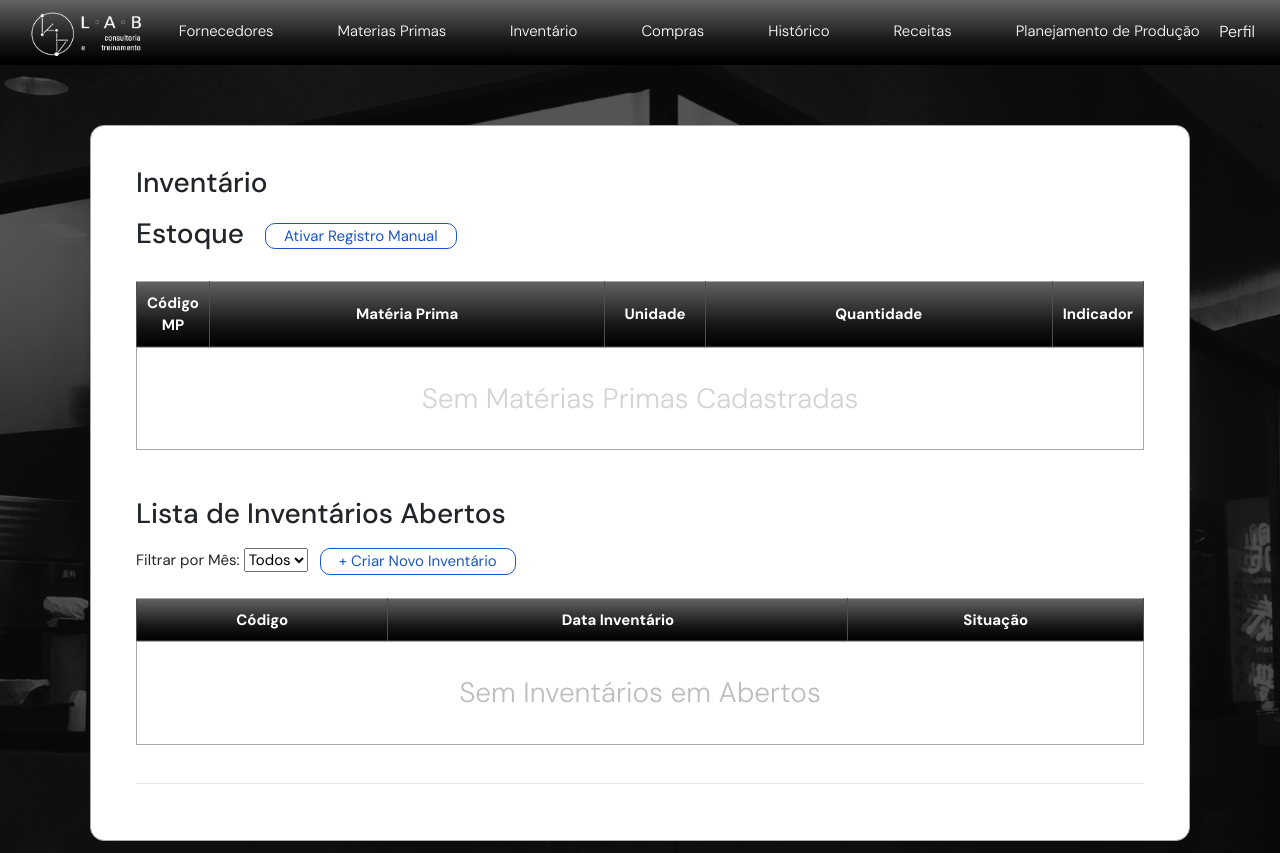
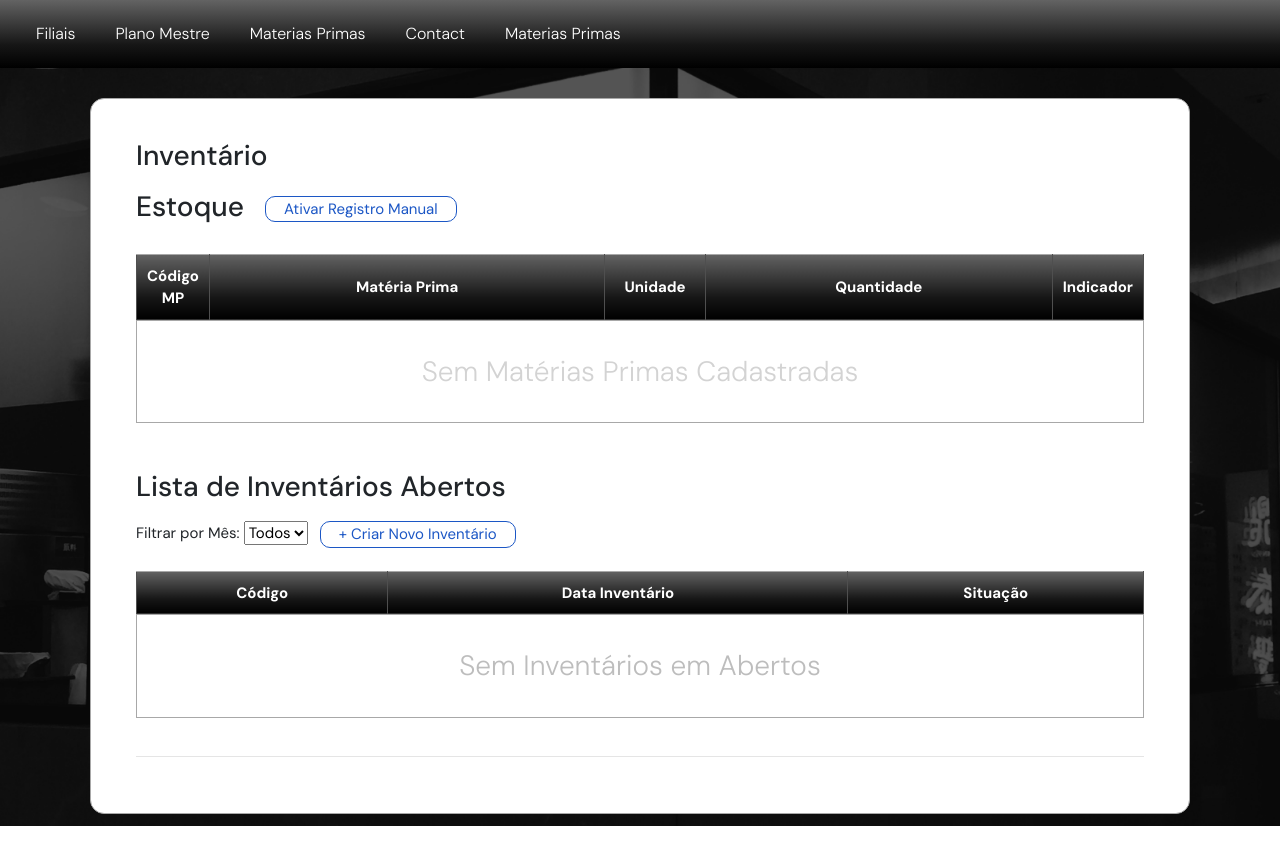
Before and after one commit to andrescabrera83/labct, a Flask app: page / in a window 1280 px wide. After the commit the page ends 826 px from the top, so only its background shows below. Run offline with Flask 3, Linux system fonts and the light colour scheme; the visitor is signed in with stand-in values (Sample User, id 1); data comes from the database, SQL or seed files in the repository; some libraries are stand-ins or nearby versions.

Commit message:
planomestre added

```diff
--- a/app.py
+++ b/app.py
@@ -428,8 +428,6 @@ def global_context():
         if user:
             role = user.role
 
-
-
             # Return the variables to be available globally
             return {
                 'username': username_in_session,
@@ -1644,9 +1642,32 @@ def get_recipe_info():
         # If the recipe is not found, return an empty response or an error message
         return jsonify({}), 404
 
+@app.route('/planomestre')
+def planomestre():
+
+    receitas = Receitas.query.filter_by(user_id=current_user.id).all()
+    receitas_schema = ReceitasSchema(many=True)
+    serialized_data_rct = receitas_schema.dump(receitas)
+
+    produc = Produc.query.filter_by(user_id=current_user.id).all()
+    produc_schema = ProducSchema(many=True)
+
+    producdados = ProducDados.query.filter_by(user_id=current_user.id).all()
+    producdados_schema = ProducDadosSchema(many=True)
+
+    produc_pendente = [pdc for pdc in produc if pdc.estado_pdc == "Pendente"]
+    produc_fechado = [pdc for pdc in produc if pdc.estado_pdc == "Fechado"]
+
+    serialized_data_produc_pendente = produc_schema.dump(produc_pendente)
+    serialized_data_produc_fechado = produc_schema.dump(produc_fechado)
+    serialized_data_produc_dados = producdados_schema.dump(producdados)
+    return render_template('planomestre.html',
+                           producPendente=serialized_data_produc_pendente,
+                           receitas=serialized_data_rct)
+
 
 #host='93.127.210.253'
 
 if __name__ == '__main__':
 
-    app.run(host='93.127.210.253')
+    app.run(debug=True)
--- a/config.py
+++ b/config.py
@@ -8,3 +8,4 @@ class Config:
     PERMANENT_SESSION_LIFETIME = timedelta(days=62)
     SECRET_KEY = 'GnqROcKzl3'
     DEBUG = True
+    TEMPLATES_AUTO_RELOAD = False
--- a/static/auth/styles.css
+++ b/static/auth/styles.css
@@ -49,7 +49,7 @@ html {
     padding-top: 2rem;
     padding-inline: 4%;
     gap: 2em;
-    width: 38%;
+    width: 50%;
     height: fit-content;
     background-color: white;
     border: 1px solid black;
--- a/static/styles.css
+++ b/static/styles.css
@@ -18,6 +18,96 @@ body {
 
 
 }
+
+
+
+.menu {
+    width: 100%;
+    display: flex;
+    flex-direction: row;
+    gap: 30px;
+    align-items: start;
+    justify-content: center;
+}
+
+.menu button {
+    background-color: transparent;
+    color: white;
+    border: none;
+    font-family: "DM Sans", sans-serif;
+    font-optical-sizing: auto;
+    font-weight: 300;
+    font-style: normal;
+    padding: 10px 17px;
+    font-size: 15px;
+}
+
+
+
+.menu button:hover {
+    background-color: #575757;
+    border-radius: 8px;
+    cursor: pointer;
+}
+
+.active{
+    background-color: #575757 !important;
+    border-radius: 8px !important;
+}
+
+.navbar {
+    width: 100%;
+    background: rgb(0,0,0);
+    background: linear-gradient(0deg, rgba(0,0,0,1) 0%, rgba(22,22,22,1) 34%, rgba(99,99,99,1) 100%);
+    overflow: visible; /* Ensure the navbar can show overflow content */
+    position: relative; /* Set position relative to properly handle absolute positioning inside */
+}
+
+.nav-menu {
+    list-style: none;
+    padding: 0;
+    margin: 0;
+    display: flex;
+}
+
+.nav-item {
+    position: relative;
+}
+
+.nav-item a {
+    display: block;
+    color: white;
+    padding: 14px 20px;
+    text-decoration: none;
+}
+
+.nav-item a:hover {
+    text-decoration: underline;
+
+}
+
+.submenu {
+    display: none;
+    position: absolute;
+    top: 100%; /* Position submenu below the parent menu item */
+    left: 0;
+    background-color: #333;
+    box-shadow: 0 8px 16px rgba(0, 0, 0, 0.2);
+    z-index: 1; /* Ensure submenu appears above other elements */
+    white-space: nowrap; /* Prevent submenu items from wrapping */
+}
+
+.submenu a {
+    display: block;
+    padding: 12px 16px;
+    color: white;
+    text-decoration: none;
+}
+
+.submenu a:hover {
+
+}
+
 
 
 
--- a/templates/base.html
+++ b/templates/base.html
@@ -34,7 +34,7 @@
 <style>
     html,
     body {
-        min-height: 100% !important;
+        height: 100% ;
     }
 
     .mainContainer {
@@ -45,88 +45,15 @@
 
 
 
-    nav {
-        width: 100%;
-        height: 65px;
-        background: rgb(0,0,0);
-        background: linear-gradient(0deg, rgba(0,0,0,1) 0%, rgba(22,22,22,1) 34%, rgba(99,99,99,1) 100%);
-        display: flex;
-        align-items: center;
-        justify-content: center;
-        overflow: hidden;
-        border-bottom: 2px solid rgb(0, 0, 0);
-
-        position: relative;
-        /* Ensure the child element stays on top of the overlay */
-
-        /* Make the child element appear above the overlay */
-
-    }
-
-    .parent{
-        padding-top: 30px;
-
-    }
-
-    .nav-cont {
-        width: 100%;
-        display: flex;
-        justify-content: start;
-        /* Aligns items with space between them */
-
-    }
+</style>
 
 
 
-    .user-icon {
-        margin-left: auto;
-
-        height: 100%;
-        width: 35px;
-        border-radius: 50%;
-    }
-
-    /* Style for the Font Awesome icon */
-    .fa-circle-user {
-        margin-bottom: 15px;
-        color: rgb(143, 143, 143);
-        font-size: 29px;
-        /* Adjust the icon size */
-        transition: color 0.3s ease;
-        /* Add a smooth transition effect */
-    }
-
-    /* Hover style for the Font Awesome icon */
-    .fa-circle-user:hover {
-        color: rgb(115, 115, 115);
-        /* Change the color on hover */
-        cursor: pointer;
-    }
-
-    @media screen and (max-width: 600px) {}
-</style>
-
 <body class="mainContainer" style="background-image: url('{{ url_for('static', filename='img/img3.jpg') }}'); ">
-
-    <nav style="padding-right: 25px;">
-
-        <div style="max-width: fit-content; max-height: 50px" >
-            <img src="{{ url_for('static', filename='img/mini-logo.png') }}" alt="My Image" style="color: white; max-height: 55px;  margin-left: 18px">
-
-        </div>
-
-        {% include 'navigationlink.html' %}
-
-        <div>
-            <!-- <a style="color: white;"  href="/logout">Sair</a> -->
-            <a style="color: white;"  href="/perfil">Perfil</a>
-        </div>
 
 
 
-
-    </nav>
-
+    {% include 'navigationlink.html' %}
     <div class="parent">
         {% block content %}{% endblock %}
     </div>
--- a/templates/filiais.html
+++ b/templates/filiais.html
@@ -18,7 +18,7 @@
 
 
 
-                    <button style="margin-left: 12px;" onclick="window.location.href='{{ url_for('rotas') }}'"  class="btn-cadastrar">+ Rotas</button>
+                    <!-- <button style="margin-left: 12px;" onclick="window.location.href='{{ url_for('rotas') }}'"  class="btn-cadastrar">+ Rotas</button> -->
                 </div>
 
 
@@ -94,6 +94,7 @@
 
             <div >
 
+
                 <table>
                     <thead>
                         <tr>
--- a/templates/inventario.html
+++ b/templates/inventario.html
@@ -60,9 +60,15 @@
         text-decoration: none;
         cursor: default;
     }
+
+
 </style>
 
+
+
 <body>
+
+
 
     <div class="container">
 
--- a/templates/navigationlink.html
+++ b/templates/navigationlink.html
@@ -1,38 +1,5 @@
 <!-- Navigation Links -->
 <style>
-    .menu {
-        width: 100%;
-        display: flex;
-        flex-direction: row;
-        gap: 30px;
-        align-items: start;
-        justify-content: center;
-    }
-
-    .menu button {
-        background-color: transparent;
-        color: white;
-        border: none;
-        font-family: "DM Sans", sans-serif;
-        font-optical-sizing: auto;
-        font-weight: 300;
-        font-style: normal;
-        padding: 10px 17px;
-        font-size: 15px;
-    }
-
-
-
-    .menu button:hover {
-        background-color: #575757;
-        border-radius: 8px;
-        cursor: pointer;
-    }
-
-    .active{
-        background-color: #575757 !important;
-        border-radius: 8px !important;
-    }
 
 </style>
 
@@ -40,42 +7,130 @@
 
 <div class="menu">
 
-    {% if role == 'master' %}
+    {% if role == 'admin' %}
 
-    <button onclick="window.location.href='{{ url_for('filiais') }}'" {% if request.path==url_for('filiais')
-        %}class="active" {% endif %}>Filiais</button>
-    <button onclick="window.location.href='{{ url_for('fornecedores') }}'" {% if request.path==url_for('fornecedores')
-        %}class="active" {% endif %}>Fornecedores</button>
-    <button onclick="window.location.href='{{ url_for('materiasPrimas') }}'" {% if
-        request.path==url_for('materiasPrimas') %}class="active" {% endif %}>Materias Primas</button>
-    <button onclick="window.location.href='{{ url_for('inventario') }}'" {% if request.path==url_for('inventario')
-        %}class="active" {% endif %}>Inventário</button>
-    <button onclick="window.location.href='{{ url_for('compras') }}'" {% if request.path==url_for('compras')
-        %}class="active" {% endif %}>Compras</button>
-    <button onclick="window.location.href='{{ url_for('historico') }}'" {% if request.path==url_for('historico')
-        %}class="active" {% endif %}>Histórico</button>
-    <button onclick="window.location.href='{{ url_for('receitas') }}'" {% if request.path==url_for('receitas')
-        %}class="active" {% endif %}>Receitas</button>
-    <button onclick="window.location.href='{{ url_for('produccao') }}'" {% if request.path==url_for('produccao')
-        %}class="active" {% endif %}>Planejamento de Produção</button>
+    <nav class="navbar">
+        <ul class="nav-menu">
+            <li class="nav-item">
+                <a  href="/filiais">Filiais</a>
+            </li>
+            <li class="nav-item">
+                <a href="/planomestre">Plano Mestre</a>
+            </li>
+            <li class="nav-item">
+                <a href="#">Materias Primas</a>
+                <div class="submenu">
+                    <a href="#">Fornecedores</a>
+                    <a href="#">Materias Primas</a>
 
-{% elif role == 'admin' %}
 
-    <button onclick="window.location.href='{{ url_for('fornecedores') }}'" {% if request.path==url_for('fornecedores')
-        %}class="active" {% endif %}>Fornecedores</button>
-    <button onclick="window.location.href='{{ url_for('materiasPrimas') }}'" {% if
-        request.path==url_for('materiasPrimas') %}class="active" {% endif %}>Materias Primas</button>
-    <button onclick="window.location.href='{{ url_for('inventario') }}'" {% if request.path==url_for('inventario')
-        %}class="active" {% endif %}>Inventário</button>
-    <button onclick="window.location.href='{{ url_for('compras') }}'" {% if request.path==url_for('compras')
-        %}class="active" {% endif %}>Compras</button>
-    <button onclick="window.location.href='{{ url_for('historico') }}'" {% if request.path==url_for('historico')
-        %}class="active" {% endif %}>Histórico</button>
-    <button onclick="window.location.href='{{ url_for('receitas') }}'" {% if request.path==url_for('receitas')
-        %}class="active" {% endif %}>Receitas</button>
-    <button onclick="window.location.href='{{ url_for('produccao') }}'" {% if request.path==url_for('produccao')
-        %}class="active" {% endif %}>Planejamento de Produção</button>
-    {% endif %}
+
+
+                </div>
+            </li>
+            <li class="nav-item">
+                <a href="#">Contact</a>
+            </li>
+            <li class="nav-item">
+                <a href="#">Materias Primas</a>
+            </li>
+        </ul>
+    </nav>
+
+    <script>
+        document.addEventListener('DOMContentLoaded', function() {
+            var navItems = document.querySelectorAll('.nav-item');
+            console.log(navItems)
+
+            navItems.forEach(function(item) {
+                item.addEventListener('mouseenter', function() {
+                    var submenu = item.querySelector('.submenu');
+                    if (submenu) {
+                        submenu.style.display = 'block';
+                    }
+                });
+
+                item.addEventListener('mouseleave', function() {
+                    var submenu = item.querySelector('.submenu');
+                    if (submenu) {
+                        submenu.style.display = 'none';
+                    }
+                });
+            });
+        });
+    </script>
+
+{% elif role == 'master' %}
+
+<nav class="navbar">
+    <ul class="nav-menu">
+        <li class="nav-item">
+            <a  href="/filiais">Filiais</a>
+        </li>
+
+        <li class="nav-item">
+            <a href="#">Materias Primas</a>
+            <div class="submenu">
+                <a href="/fornecedores">Fornecedores</a>
+                <a href="/materiasprimas">Materias Primas</a>
+
+            </div>
+        </li>
+
+        <li class="nav-item">
+            <a  href="/inventario">Inventário</a>
+        </li>
+
+        <li class="nav-item">
+            <a  href="/compras">Compras</a>
+        </li>
+
+        <li class="nav-item">
+            <a  href="/historico">Histórico</a>
+        </li>
+
+        <li class="nav-item">
+            <a  href="/receitas">Receitas</a>
+        </li>
+
+
+        <li class="nav-item">
+            <a  href="/produccao">Produção</a>
+        </li>
+
+        <li class="nav-item">
+            <a  href="/planomestre">Plano Mestre</a>
+        </li>
+
+
+
+    </ul>
+</nav>
+
+<script>
+    document.addEventListener('DOMContentLoaded', function() {
+        var navItems = document.querySelectorAll('.nav-item');
+        console.log(navItems)
+
+        navItems.forEach(function(item) {
+            item.addEventListener('mouseenter', function() {
+                var submenu = item.querySelector('.submenu');
+                if (submenu) {
+                    submenu.style.display = 'block';
+                }
+            });
+
+            item.addEventListener('mouseleave', function() {
+                var submenu = item.querySelector('.submenu');
+                if (submenu) {
+                    submenu.style.display = 'none';
+                }
+            });
+        });
+    });
+</script>
+
+{%endif%}
 
 
 
```
Also changed, not shown: templates/planomestre.html (added, +61 -0 lines), 1 other file.
